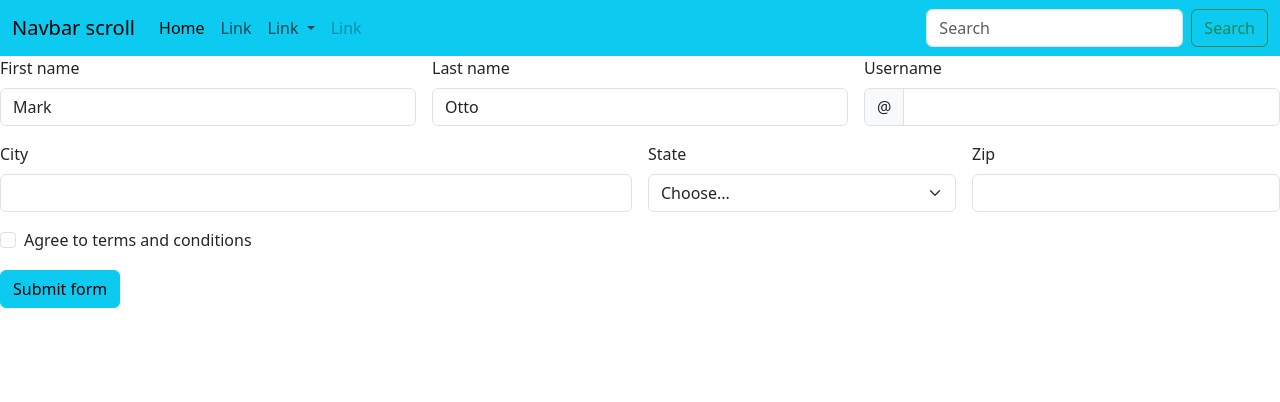
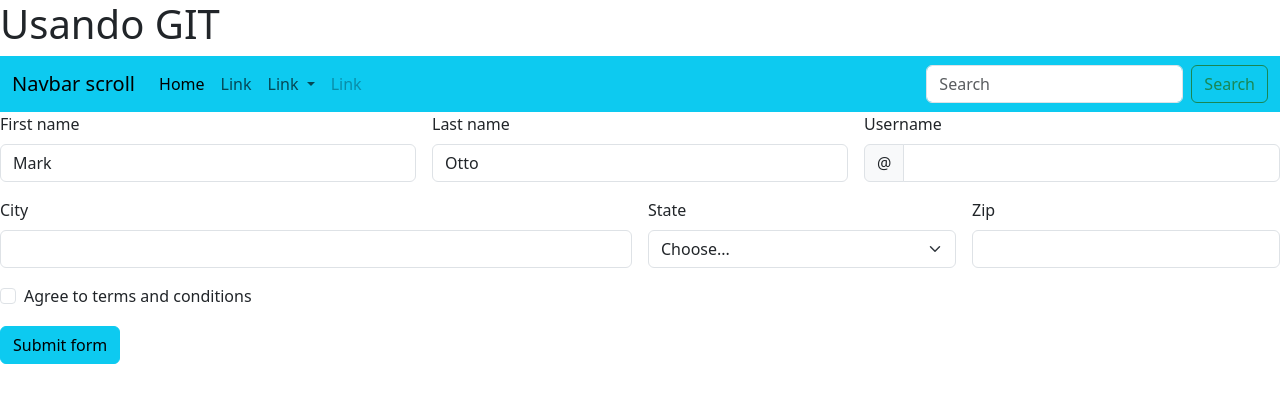
Before and after one commit to YaninaEhbrecht/primeraSubida, a plain HTML site: page uso de git/index.html in a window 1280 px wide. Drawn offline with nearby package versions, Linux system fonts and the light colour scheme.

Commit message:
segundo cambio

```diff
--- a/uso de git/index.html
+++ b/uso de git/index.html
@@ -7,6 +7,7 @@
     <title>Document</title>
 </head>
 <body>
+  <h1>Usando GIT</h1>
 
     <nav class="navbar navbar-expand-lg bg-info">
         <div class="container-fluid">
```
